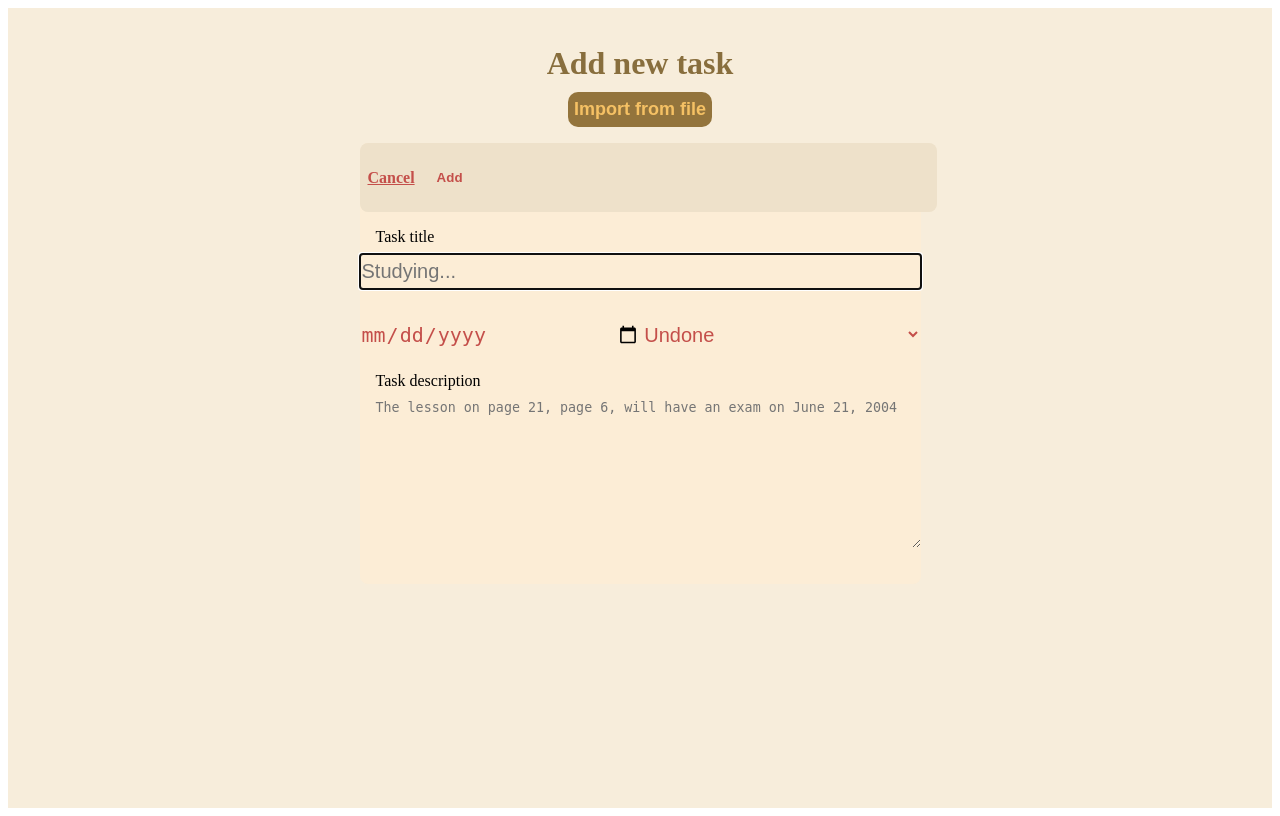
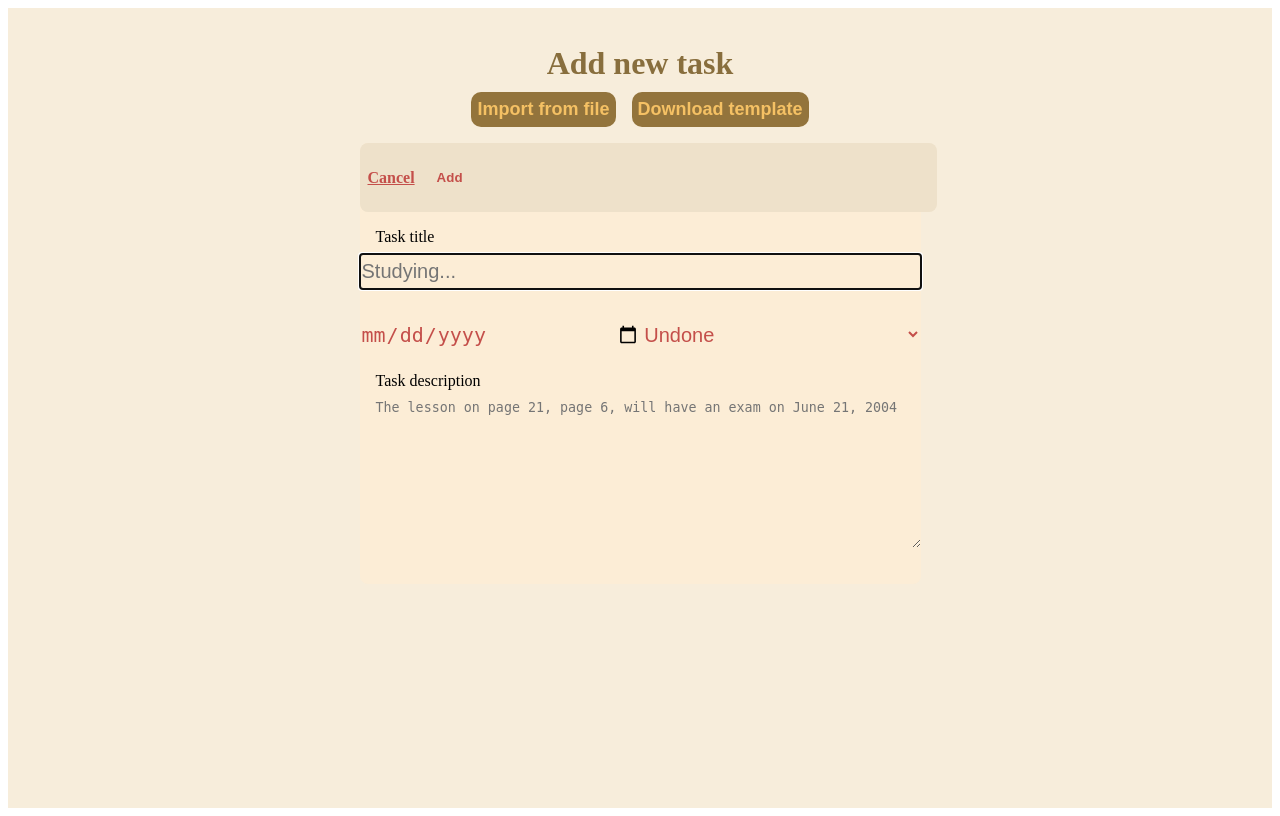
Before and after one commit to cnmeow/cnote, a PHP site: page /mvc/views/pages/addTask.php in a window 1280 px wide. Run offline with PHP 8.4, Linux system fonts and the light colour scheme; the template is opened without the code that fills it, so the values that code supplies are empty; some libraries are stand-ins or nearby versions.

Commit message:
Add 'Download Template' button

```diff
--- a/mvc/views/pages/addTask.php
+++ b/mvc/views/pages/addTask.php
@@ -3,7 +3,10 @@
 
   <div class="contentContainer">
     <h1 class="txtHeading">Add new task</h1>
+    <div class="importBtnContainer">
       <button id="btnImportFile" class="importBtn button"> Import from file </button>
+      <button id="downloadTemplate" class="importBtn button"> Download template </button>
+    </div>
     <form id="importContainer" action="/index.php?url=Tasks/importFile" method="post" enctype="multipart/form-data" style="display:none">
       <input type="file" name="fileToUpload" id="fileToUpload" class="selectFileDiv">
       <input type="submit" value="Upload" name="submit" class="uploadBtn button">
@@ -52,6 +55,9 @@
     } else {
       document.getElementById('importContainer').style.display = 'none';
     }
+  });
+
+  document.getElementById('downloadTemplate').addEventListener('click', function() {
   var txtUrl = './../public/templateFileForImport/sample.txt';
   var xlsxUrl = './../public/templateFileForImport/sample.xlsx';
   for (var i = 0; i < 2; i++) {
```
Lines whose indentation alone changed are shown as unchanged.
